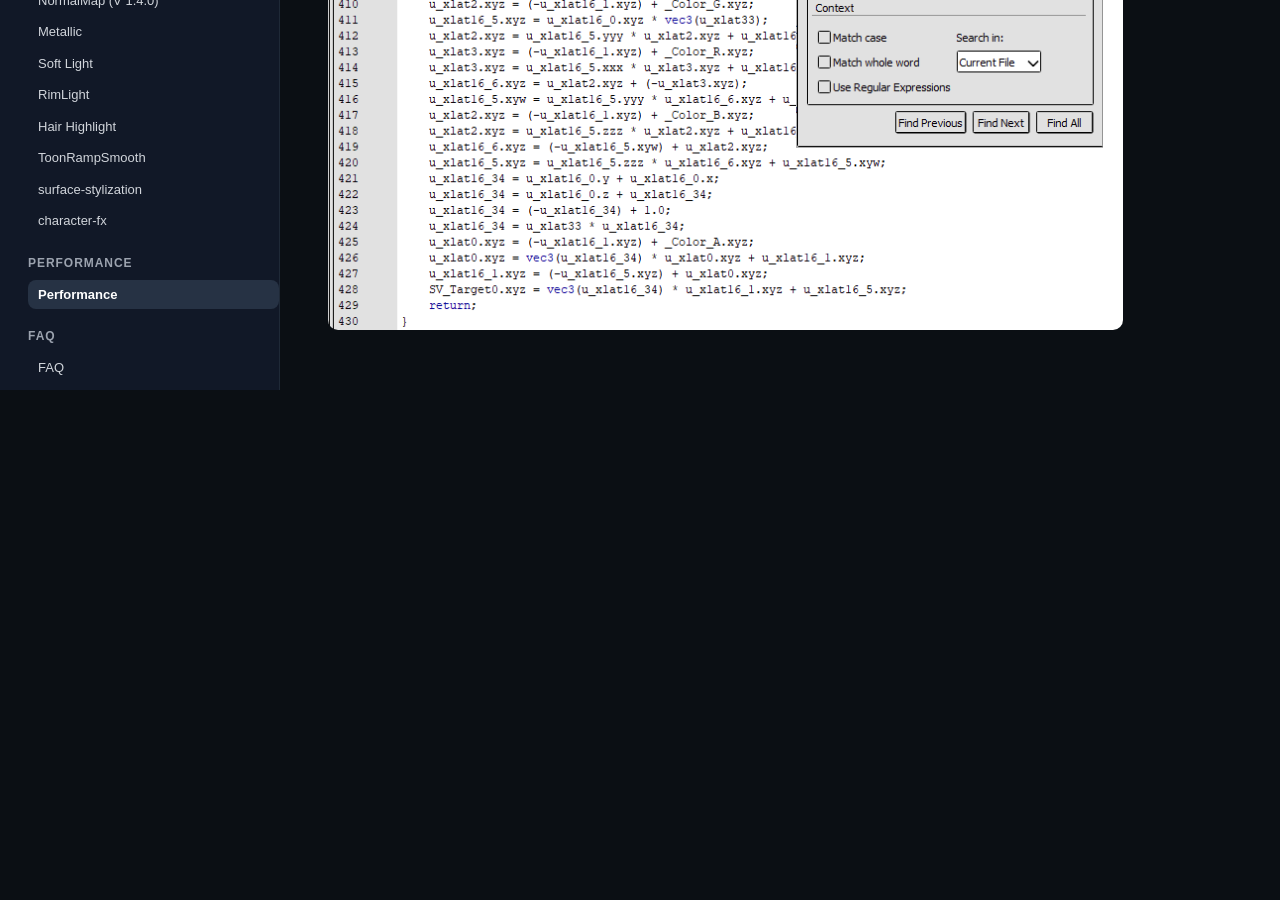
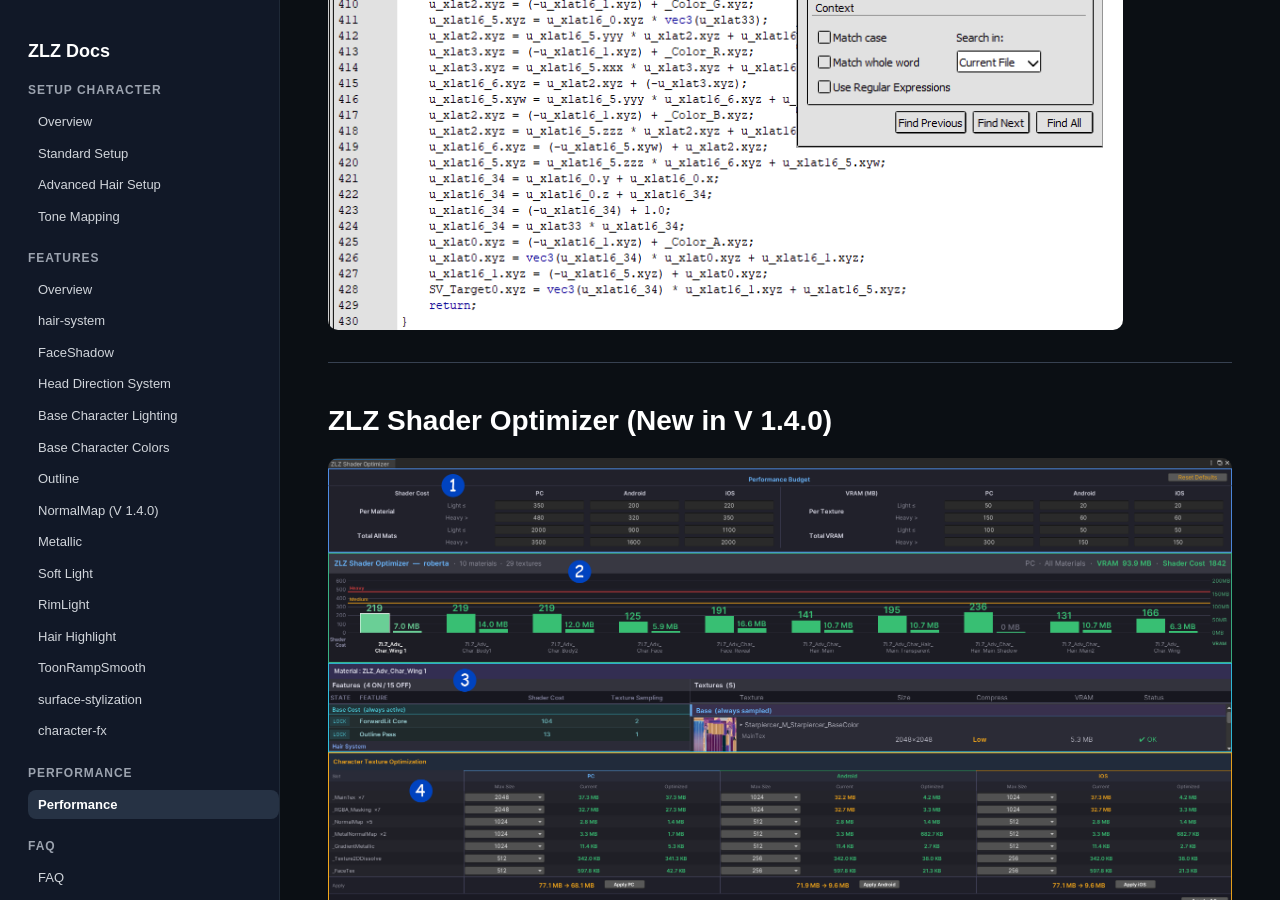
Before and after one commit to zlz-studio/zlz-studio.github.io, a Jekyll site: the page built from performance/index.md, in a window 1280 px wide and 900 px high, scrolled down 2017 px. Built offline with Jekyll 4.4.1, drawn with Linux system fonts in a browser that asks for light colours; before the commit the page ends 2407 px from its top, so only the background shows below that.

Commit message:
Update index.md

```diff
--- a/performance/index.md
+++ b/performance/index.md
@@ -26,3 +26,9 @@
 Rim Light Off
 
 ![Performacne_Off](./images/Performacne_Off.png)
+
+---
+
+## ZLZ Shader Optimizer (New in V 1.4.0)
+
+![Optimize_2](./images/Optimize_2.png)
```
